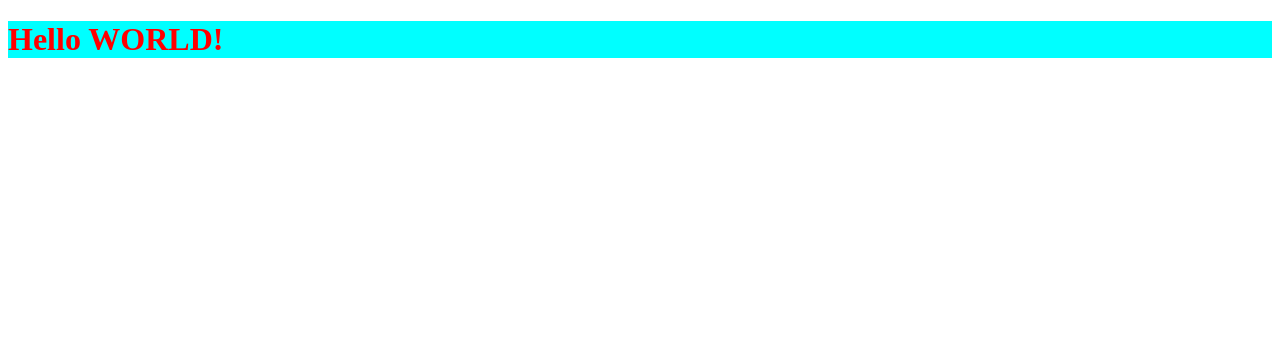
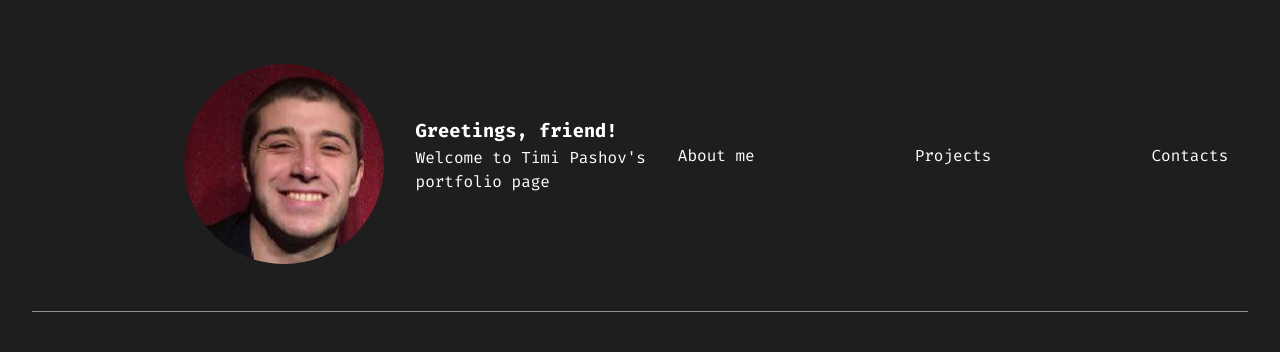
Before and after one commit to TimiPashov/TimiPashov.github.io, a plain HTML site: page index.html in a window 1280 px wide. Drawn offline with Linux system fonts and the light colour scheme.

Commit message:
add some info and style

```diff
--- a/index.html
+++ b/index.html
@@ -6,10 +6,33 @@
     <meta name="viewport" content="width=device-width, initial-scale=1.0">
     <link rel="stylesheet" type="text/css" href="./styles.css">
     <title>Document</title>
+    <link rel="preconnect" href="https://fonts.googleapis.com">
+    <link rel="preconnect" href="https://fonts.gstatic.com" crossorigin>
+    <link href="https://fonts.googleapis.com/css2?family=Fira+Code:wght@300..700&display=swap" rel="stylesheet">
 </head>
 
 <body>
-    <h1 class="header">Hello WORLD!</h1>
+    <div class="container">
+        <div class="header">
+            <div class="heading">
+                <div class="welcome-msg">
+                    <h3>Greetings, friend!</h3>
+                    <p>Welcome to Timi Pashov's portfolio page </p>
+                </div>
+                <div class="img-container">
+                    <img src="./Untitled.png" alt="my pic">
+                </div>
+            </div>
+            <nav>
+                <ul>
+                    <li><a href="./about-me.html">About me</a></li>
+                    <li><a href="#">Projects</a></li>
+                    <li><a href="#">Contacts</a></li>
+                </ul>
+            </nav>
+        </div>
+
+    </div>
 </body>
 
 </html>
--- a/styles.css
+++ b/styles.css
@@ -1,4 +1,92 @@
+* {
+    margin: 0;
+    padding: 0;
+    box-sizing: border-box;
+}
+
+html {
+    font-size: 16px;
+    line-height: 1.5;
+    font-family: "Fira Code";
+}
+
+img {
+    width: 100%;
+    height: auto;
+    display: block;
+}
+
+body {
+    background-color: #1E1E1E;
+    color: white;
+}
+
+.container {
+    padding: 2em;
+    display: flex;
+    flex-direction: row;
+    width: 100%;
+}
+
 .header {
-    color: red;
-    background-color: aqua;
+    width: 100%;
+    height: 35vh;
+    display: flex;
+    justify-content: space-evenly;
+    border-bottom: 1px solid rgba(255, 255, 255, 0.5);
+    padding-bottom: 2em;
 }
+
+.heading {
+   display: flex;
+   flex-direction: row-reverse;
+   gap: 2em ;
+}
+
+.heading .img-container {
+    width: 200px;
+    /* adjust according to your image size */
+    height: 200px;
+    /* adjust according to your image size */
+    border-radius: 50%;
+    /* make it a circle */
+    overflow: hidden;
+    /* hide parts of the image outside the circle */
+    display: flex;
+    /* use flexbox */
+    justify-content: center;
+    /* center horizontally */
+    align-items: center;
+    margin-top: 2em;
+}
+
+.heading img {
+    width: 100%;
+    height: auto;
+    object-fit: cover;
+    margin-top: 5em;
+}
+
+.welcome-msg {
+    max-width: 40%;
+    display: flex;
+    flex-direction: column;
+    align-self: center;
+}
+
+nav {
+    display: flex;
+    justify-self: center;
+    align-self: center;
+}
+
+ul {
+    list-style: none;
+    display: flex;
+    gap: 10em;
+}
+
+li a {
+    text-decoration: none;
+    color: inherit;
+}
```
Also changed, not shown: about-me.html (added, +23 -0 lines), Untitled.png (added).
